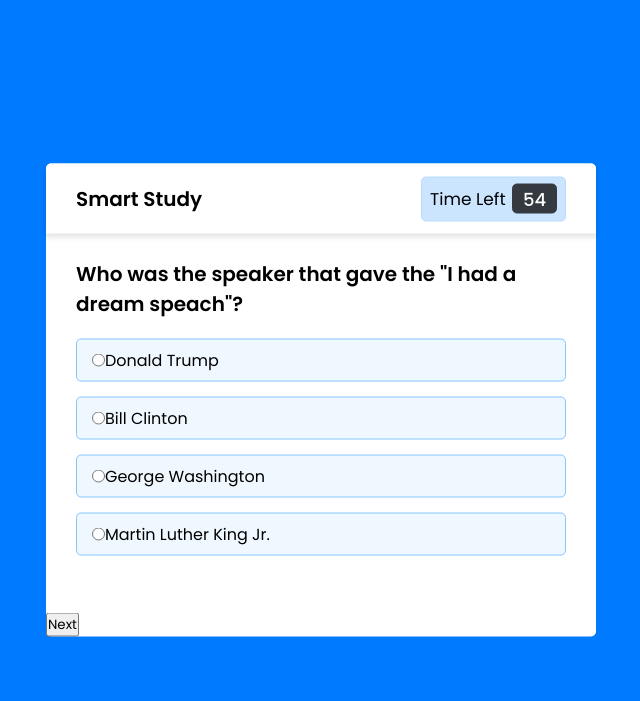
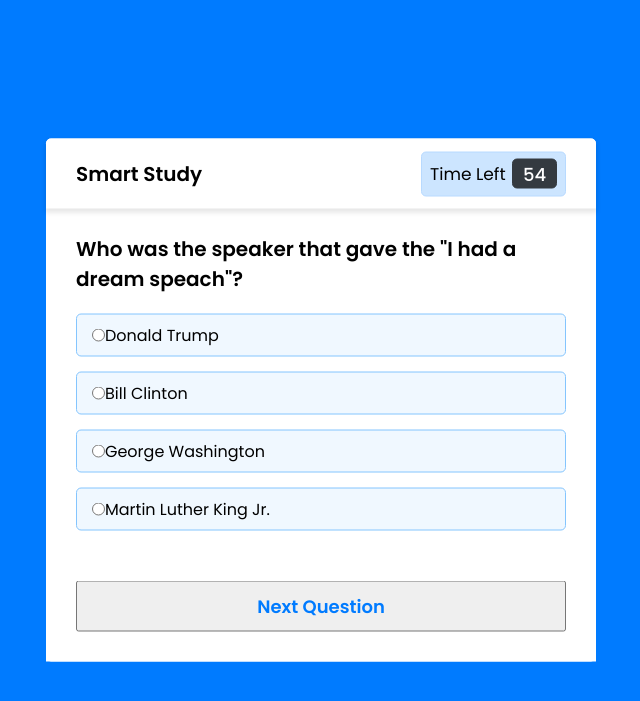
Before and after one commit to TainaMalave/cps353-math-app, a PHP site: page /php/game.php in a window 1280 px wide. Shown: the top 701 px of the page, without its empty margins (319-959 px from the left). Run offline with PHP 8.4, Linux system fonts and the light colour scheme; data comes from the database, SQL or seed files in the repository.

Commit message:
finished up small style changes

```diff
--- a/php/game.php
+++ b/php/game.php
@@ -42,11 +42,12 @@ $questions = $db->getQuestions();
                 </div>
 
             </div>
+
+            <div id="next-btn-game" class="buttons">
+                <button id="nextBtn"value="Next">Next Question</button>
+            </div>
         </section>
 
-        <footer>
-            <button id="nextBtn"value="Next">Next</button>
-        </footer>
     </div>
 
     <script type="text/javascript">
--- a/php/studentProfile.php
+++ b/php/studentProfile.php
@@ -54,7 +54,7 @@
             <div class="student-average">
                 <h3>Your Overall Average is: </h3>
 
-               <?php echo User::getStudentAverage($currentUser->id); ?>
+               <h4><?php echo User::getStudentAverage($currentUser->id); ?></h4>
             </div>
 
                 <div class="buttons">
--- a/style.css
+++ b/style.css
@@ -111,10 +111,18 @@ body {
 
 .buttons button.login {
     color: #007bff;
+}
 
+.buttons button#nextBtn {
+    color: #007bff;
 }
 
 .buttons button.login:hover {
+    color: #fff;
+    background:#007bff;
+}
+
+.buttons button#nextBtn:hover {
     color: #fff;
     background:#007bff;
 }
@@ -301,14 +309,16 @@ section #answers div {
     cursor: pointer;
 }
 
-/* section #answers div input {
-    opacity: 0;
-    position: fixed;
-    width: 0;
-    cursor: pointer;
+
+#next-btn-game button {
+    width:100%;
+    padding: 10px;
+    font-size: 18px;
+    font-weight: 600;
 }
 
-section #answers input[type="radio"]:checked {
-    background-color:#bfb;
-    border-color: #4c4;
-} */
+#next-btn-game {
+    margin-top: 15px;
+    margin-bottom: 10px;
+    border-top: none;
+}
```
Also changed, not shown: css/results.css (added, +67 -0 lines), php/results.php (+8 -2 lines), php/test.php (deleted, +0 -10 lines).
